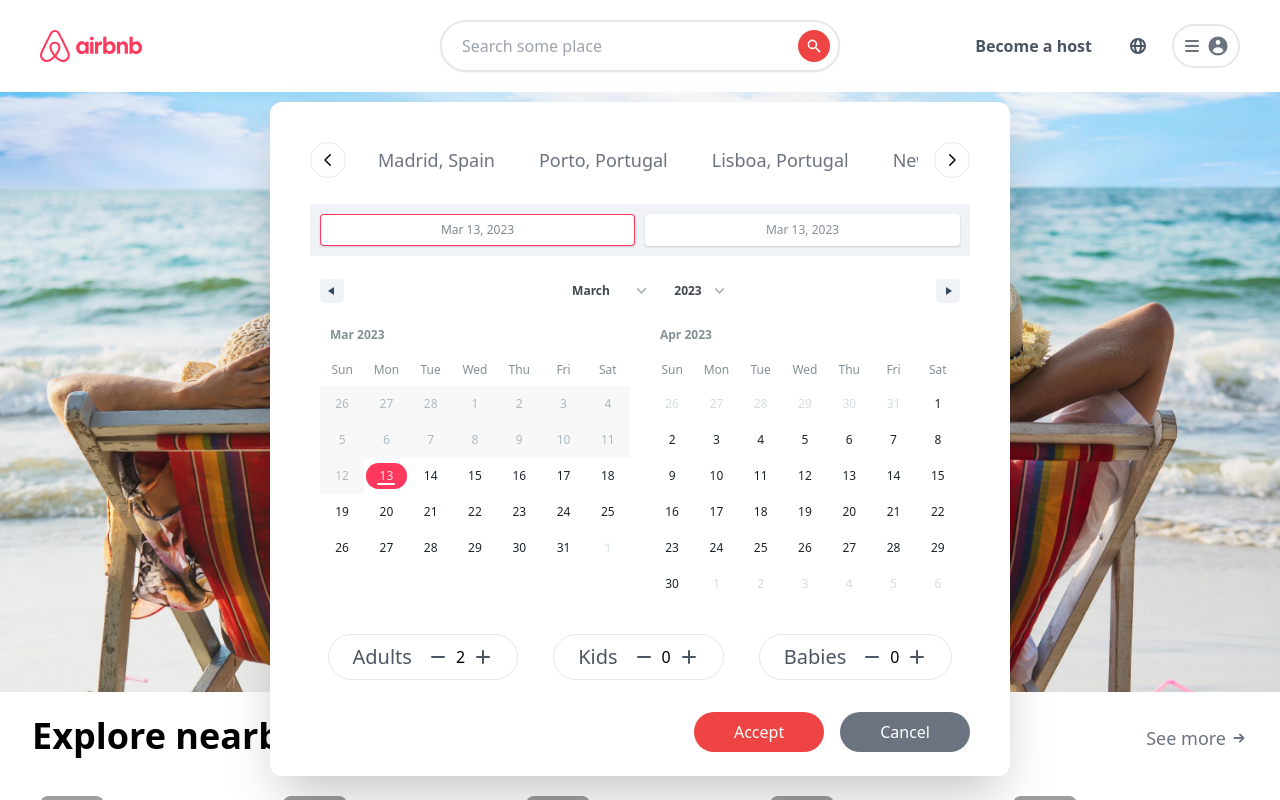
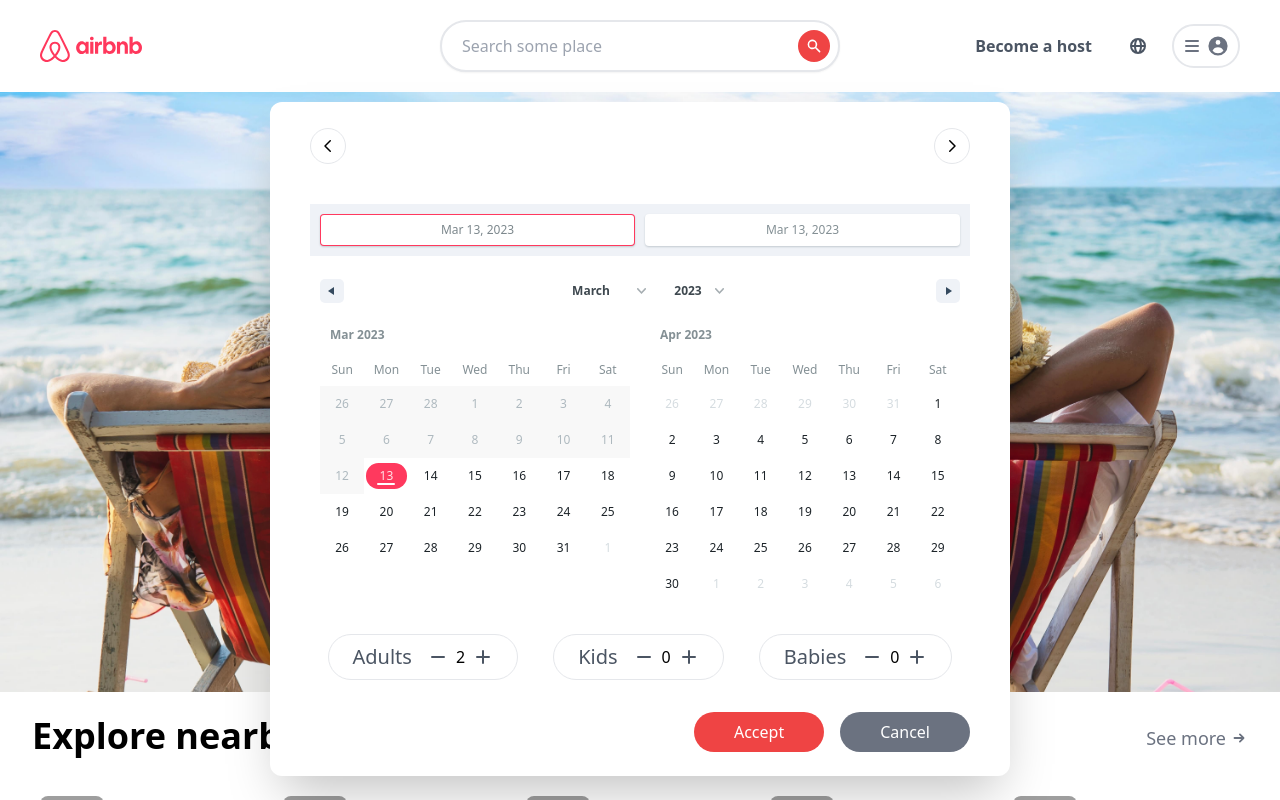
Before and after one commit to WilerMS/airbnb-enhanced-clone, a Next.js app: page / in a window 1280 px wide. Both pictures are taken after a click on the element 640 px from the left and 46 px from the top of the page. Shown: the top 800 px of the page. Built offline with nearby package versions, Linux system fonts and the light colour scheme; data requests are answered from the project's data file; grey boxes are pictures that could not be loaded.

Commit message:
find places and autocomplete implemented

```diff
--- a/components/Finder/FinderLg.tsx
+++ b/components/Finder/FinderLg.tsx
@@ -1,6 +1,6 @@
 import { useRouter } from "next/router"
 import { DateRange } from "react-date-range"
-import { useRef, FormEvent, useCallback } from "react"
+import { useRef, FormEvent, useCallback, useState } from "react"
 import { AnimatePresence, motion } from "framer-motion"
 
 import { SearchInput } from "./Search"
@@ -8,9 +8,11 @@ import { useOutsideClick } from "@hooks/useOutsideClick"
 import { LocationPicker } from "./LocationPicker"
 import { PersonPicker } from "./PersonPicker"
 import { useFinder } from "@hooks/useFinder"
+import { MdError } from "react-icons/md"
 
 export const FinderLg = () => {
 
+  const [searchError, setSearchError] = useState<string | null>(null)
   const ref = useRef<HTMLDivElement>(null)
   const router = useRouter()
   const {
@@ -36,6 +38,13 @@ export const FinderLg = () => {
   })
 
   const onConfirm = () => {
+
+    if (!location) {
+      setSearchError('Write or select a valid location')
+      return
+    }
+
+    setSearchError(null)
     closeFinder()
     router.push({
       pathname: '/search',
@@ -107,6 +116,12 @@ export const FinderLg = () => {
               </div>
 
               <div className='w-full h-full mt-5 space-x-4 flex justify-end items-end pb-6'>
+                {searchError &&
+                  <div className="w-full py-2 text-red-600 font-bold flex items-center gap-2">
+                    <MdError />
+                    {searchError}
+                  </div>
+                }
                 <button
                   onClick={onConfirm}
                   className='hover:scale-110 active:scale-95 transition py-2 px-10 bg-red-500 rounded-full text-white'
--- a/components/Finder/LocationPicker.tsx
+++ b/components/Finder/LocationPicker.tsx
@@ -2,7 +2,6 @@ import { useQuery } from "react-query"
 
 import { SmallHorizontalList } from "@components/Lists"
 import { useDebounce } from "@hooks/useDebounce"
-import { useEffect } from "react"
 
 export const LocationPicker = ({
   value,
@@ -13,18 +12,22 @@ export const LocationPicker = ({
 }) => {
 
   const debouncedValue = useDebounce(value, 1000)
-  const defaultLocations = [{location: 'Introduce a location'}]
+  const defaultLocations = [{location: ''}]
 
   // TODO: Change this for the valid endpoint in google maps
   const { data, isLoading, isError } = useQuery<StayType[]>(
     debouncedValue,
-    () => fetch('http://localhost:3000/accommodations').then(res => res.json())
+    () => fetch(`http://localhost:3002/api/autocomplete/${debouncedValue}`).then(res => res.json()),
+    {
+      enabled: Boolean(debouncedValue)
+    }
   )
 
   const handleClickLocation = (selectedLocation: string) => {
     onSelectLocation(selectedLocation)
   }
 
+  if (isError) return <></>
 
   return (
     <div className='my-2 w-full min-h-[70px]'>
--- a/components/Finder/Search.tsx
+++ b/components/Finder/Search.tsx
@@ -11,7 +11,7 @@ export const SearchInput = ({
   return (
     <div
       onClick={onClick}
-      className='search-input hidden md:flex items-center rounded-full py-2 md:border-2 md:shadow-sm hover:shadow-md transition-shadow'
+      className='search-input bg-white hidden md:flex items-center rounded-full py-2 md:border-2 md:shadow-sm hover:shadow-md transition-shadow'
     >
       <input
         ref={ref}
--- a/components/Header/Header.tsx
+++ b/components/Header/Header.tsx
@@ -15,7 +15,7 @@ export const Header = () => {
   }
 
   return (
-    <header className='sticky bg-white bg-opacity-95 top-0 z-50 p-5 grid grid-cols-2 md:grid-cols-3 md:px-10 backdrop-blur'>
+    <header className='sticky bg-white bg-opacity-90 top-0 z-50 p-5 grid grid-cols-2 md:grid-cols-3 md:px-10 backdrop-blur'>
       <div className='flex items-center cursor-pointer'>
         <Image
           src={logo}
--- /dev/null
+++ b/pages/api/autocomplete/[place].ts
@@ -0,0 +1,63 @@
+// Next.js API route support: https://nextjs.org/docs/api-routes/introduction
+import type { NextApiRequest, NextApiResponse } from 'next'
+
+type Data = {
+  location: string,
+  country: string,
+  city: string
+}
+
+interface ExtendedNextApiRequest extends NextApiRequest {
+  query: {
+    place: string
+  }
+}
+
+export interface Feature {
+  properties: {
+    country: string
+    country_code: string
+    state: string
+    city: string
+    lon: number
+    lat: number
+    formatted: string
+    address_line1: string
+    address_line2: string
+    result_type: string
+    name?: string
+    postcode?: string
+    street?: string
+  }
+}
+
+export default async function handler(
+  req: ExtendedNextApiRequest,
+  res: NextApiResponse<Data[]>
+) {
+
+  const urlPath = 'https://api.geoapify.com/v1/geocode/autocomplete'
+  const url = new URL(urlPath)
+        url.searchParams.set('limit', '5')
+        url.searchParams.set('apiKey', process.env.NEXT_API_KEY_GEOAPIFY!)
+        url.searchParams.set('text', req.query.place)
+
+  const response = await fetch(url)
+  const { features }: { features: Feature[] } = await response.json()
+
+  const toResponse = features.map(({ properties }) => {
+
+    const street = properties.street ? properties.street + ', ' : ''
+    const country = properties.country
+    const city = properties.city
+    const location = `${street}${city}, ${country}`
+
+    return {
+      location,
+      country,
+      city
+    }
+  })
+
+  res.status(200).json(toResponse)
+}
--- a/pages/api/hello.ts
+++ b/pages/api/hello.ts
@@ -2,12 +2,12 @@
 import type { NextApiRequest, NextApiResponse } from 'next'
 
 type Data = {
-  name: string
+  name: string | undefined
 }
 
 export default function handler(
   req: NextApiRequest,
   res: NextApiResponse<Data>
 ) {
-  res.status(200).json({ name: 'John Doe' })
+  res.status(200).json({ name: process.env.NEXT_API_KEY_GEOAPIFY })
 }
```
